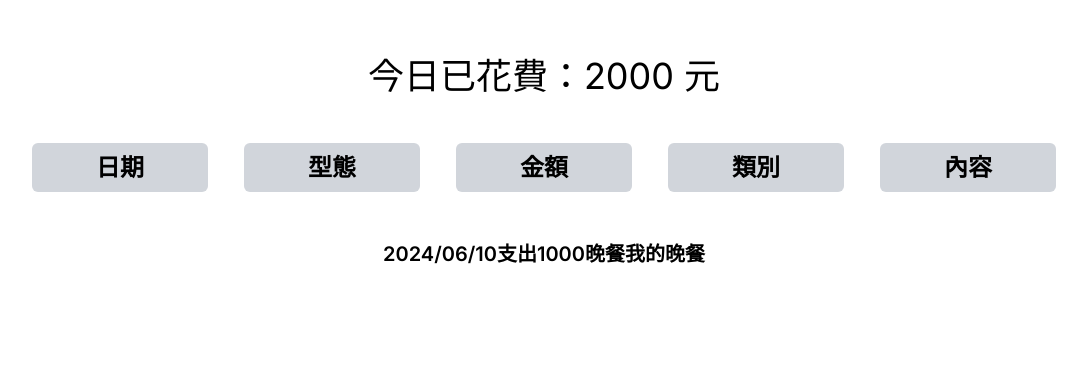
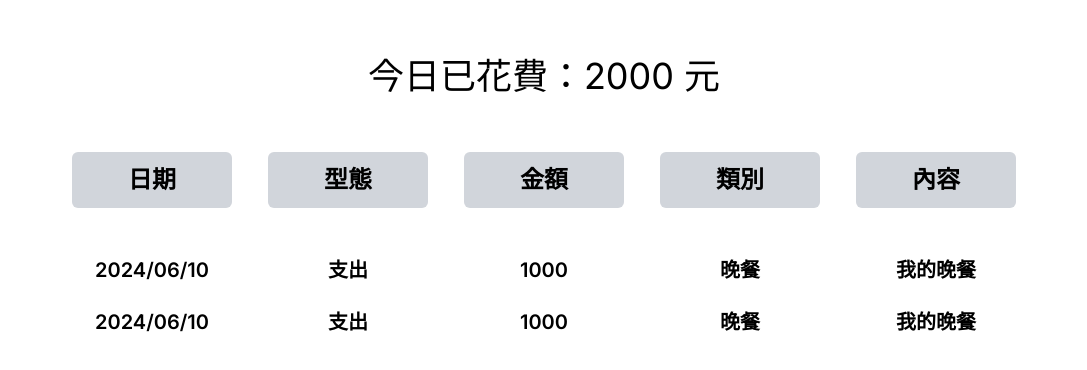
Before and after one commit to TTXD19/khai-money, a Next.js app: page /result in a window 1280 px wide. Shown: the top 370 px of the page, without its empty margins (96-1183 px from the left). Built offline with nearby package versions, Linux system fonts and the light colour scheme.

Commit message:
Add speding item contents

```diff
--- a/src/app/result/page.tsx
+++ b/src/app/result/page.tsx
@@ -24,7 +24,8 @@ export default function Page() {
                 <ItemHeader title="類別"/>
                 <ItemHeader title="內容"/>
             </div>
-            <div className="flex justify-center mt-14">
+            <div className="flex flex-col justify-center gap-6 mt-12">
+                <ItemContent {...item} />
                 <ItemContent {...item} />
             </div>
         </div>
--- a/src/app/ui/result/item_content.tsx
+++ b/src/app/ui/result/item_content.tsx
@@ -4,7 +4,7 @@ import {ItemContentProps} from "@/app/data/ItemContentProps";
 
 export default function ItemContent({date, type, amount, itemCategory, desc}: ItemContentProps) {
     return (
-        <div className="flex">
+        <div className="flex justify-center gap-9">
             <SingleItemStyle text={DateUtils.formatDate(date)}/>
             <SingleItemStyle text={type}/>
             <SingleItemStyle text={amount}/>
--- a/src/app/ui/result/item_header.tsx
+++ b/src/app/ui/result/item_header.tsx
@@ -1,7 +1,7 @@
 export default function ItemHeader({title}: {
     title: string;
 }) {
-    return <div>
-        <text className="ps-16 pe-16 pt-2.5 pb-2.5 font-bold text-2xl rounded-md bg-gray-300">{title}</text>
+    return <div className="w-40 h-14 flex justify-center items-center bg-gray-300 rounded-md">
+        <text className="text-center font-bold text-2xl">{title}</text>
     </div>
 }
--- a/src/app/ui/result/items/SingleItemStyle.tsx
+++ b/src/app/ui/result/items/SingleItemStyle.tsx
@@ -1,3 +1,5 @@
 export default function SingleItemStyle({text}: { text: string }) {
-    return <text className="text-black text-xl font-semibold">{text}</text>
+    return <div className="w-40 max-h-14 flex items-center justify-center">
+        <span className="text-black text-xl font-semibold">{text}</span>
+    </div>
 }
```
